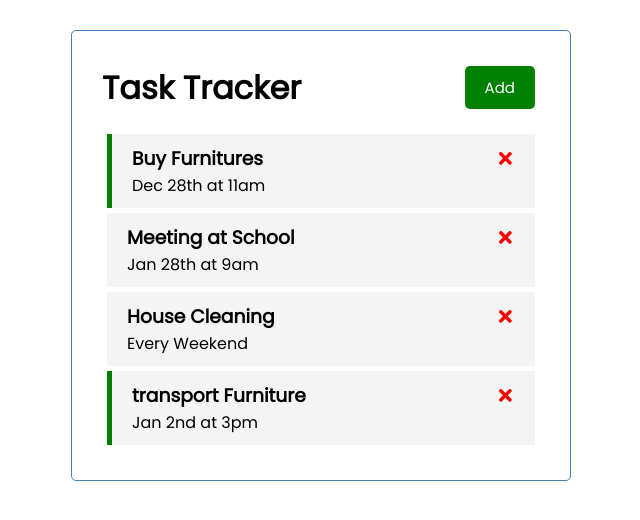
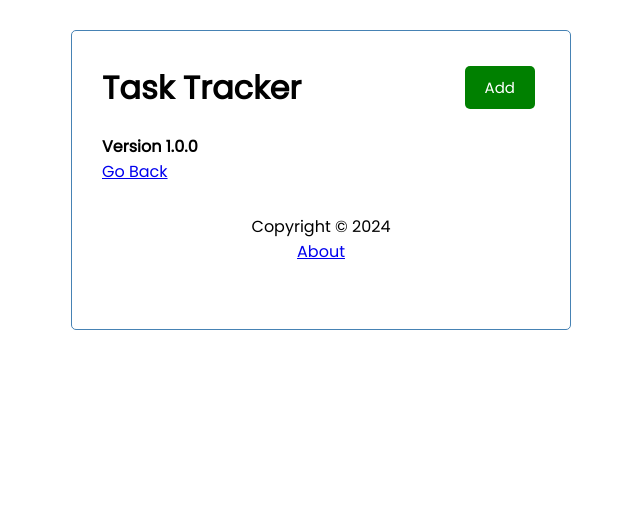
Before and after one commit to singhvikramjeet786/react-task-tracker, a React (Create React App) app: page /about in a window 1280 px wide. Shown: the top 520 px of the page, without its empty margins (319-959 px from the left). Built offline with nearby package versions, Linux system fonts and the light colour scheme; data requests are answered from the project's data file.

Commit message:
added routing for footer and about page

```diff
--- a/src/App.js
+++ b/src/App.js
@@ -2,6 +2,9 @@
 import AddTask from './components/AddTask.js';
 import Header from './components/Header.js';
 import Tasks from './components/Tasks.js';
+import Footer from "./components/Footer.js";
+import About from "./components/About.js";
+import { BrowserRouter as Router, Route, Routes } from "react-router-dom";
 
 function App() {
   // const name = "Vikram";
@@ -43,7 +46,7 @@
     const res = await fetch('http://localhost:5000/tasks', {
       method: 'POST',
       headers: {
-        'Content-type':'application/json',
+        'Content-type': 'application/json',
       },
       body: JSON.stringify(task),
     })
@@ -58,7 +61,7 @@
   //delete Task function
   const deleteTask = async (id) => {
     console.log('Delete', id);
-    await fetch(`http://localhost:5000/tasks/${id}`,{
+    await fetch(`http://localhost:5000/tasks/${id}`, {
       method: 'DELETE',
     })
     setTasks(taskList.filter((task) => task.id !== id))
@@ -67,11 +70,11 @@
   //Toggle reminder for tasks
   const toggleReminder = async (id) => {
     const taskToToggle = await fetchTask(id);
-    const updatedTask = {...taskToToggle, reminder: !taskToToggle.reminder}
-    const res = await fetch(`http://localhost:5000/tasks/${id}`,{
-      method:'PUT',
+    const updatedTask = { ...taskToToggle, reminder: !taskToToggle.reminder }
+    const res = await fetch(`http://localhost:5000/tasks/${id}`, {
+      method: 'PUT',
       headers: {
-        'Content-type':'application/json',
+        'Content-type': 'application/json',
       },
       body: JSON.stringify(updatedTask)
     })
@@ -84,14 +87,25 @@
 
   }
   return (
+    <Router>
       <div className="container">
         <Header title="Task Tracker" showAdd={showAddTask} onAdd={() => setShowAddTask(!showAddTask)} />
+
+        <Routes>
+          <Route path='/' exact render={(props) => (
+            <>
               {showAddTask && <AddTask onAdd={addTask} />}
               {taskList.length > 0 ? (<Tasks tasks={taskList} onDelete={deleteTask} onToggle={toggleReminder} />
               ) : (<p>No Tasks to Show</p>
               )}
+            </>
+          )} />
+          <Route path='/about' Component={About} />
+        </Routes>
+        <Footer />
         {/* <Header title={1}/> */}
       </div>
+    </Router>
   );
 }
 
--- /dev/null
+++ b/src/components/About.js
@@ -0,0 +1,10 @@
+const About = () => {
+  return (
+    <div>
+        <h4> Version 1.0.0</h4>
+        <a href='/'>Go Back</a>
+    </div>
+  )
+}
+
+export default About
--- /dev/null
+++ b/src/components/Footer.js
@@ -0,0 +1,11 @@
+const Footer = () => {
+  return (
+    <footer>
+         {/* &#174; (R) for copyright symbol */}
+        <p> Copyright &copy; 2024</p>
+        <a href="/about">About</a>
+    </footer>
+  )
+}
+
+export default Footer
```
Lines whose indentation alone changed are shown as unchanged.
